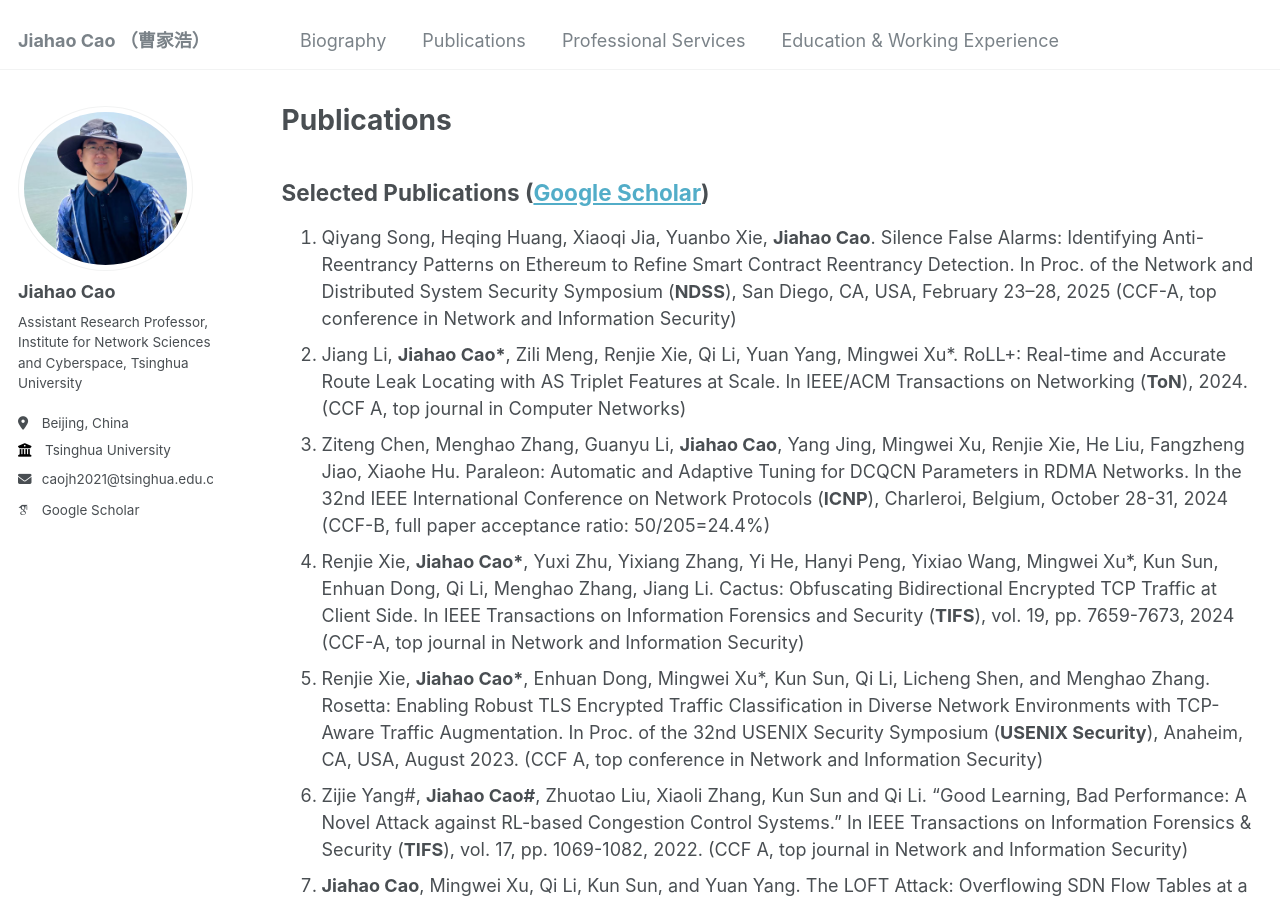
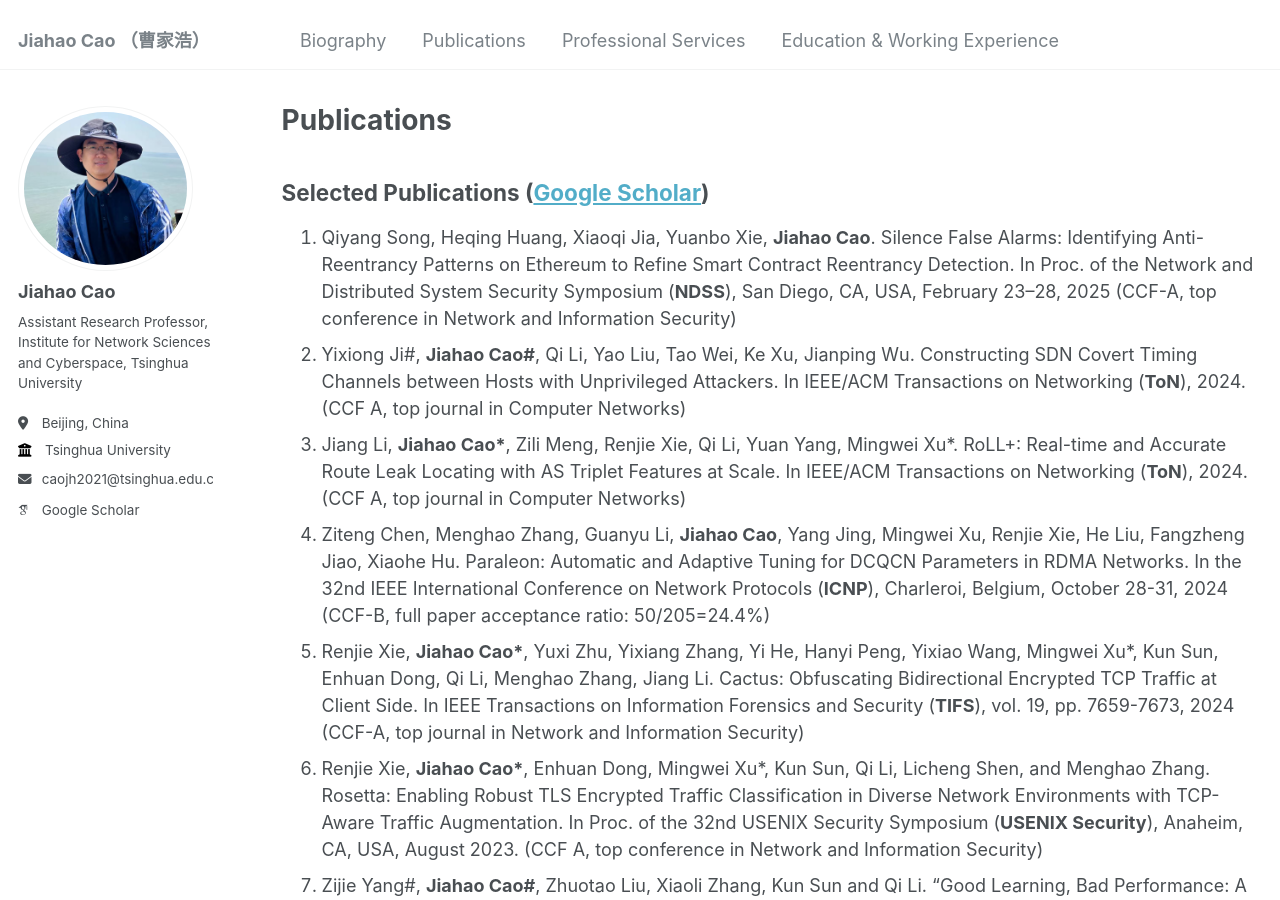
Before and after one commit to caojh15/caojh15.github.io, a Jekyll site: the page built from _pages/publications.md, in a window 1280 px wide and 900 px high. Built offline with Jekyll 4.4.1, drawn with Linux system fonts in a browser that asks for light colours; some web fonts are replaced.

Commit message:
Update publications.md

```diff
--- a/_pages/publications.md
+++ b/_pages/publications.md
@@ -6,17 +6,18 @@ author_profile: true
 ---
 ## Selected Publications ([Google Scholar](https://scholar.google.com.hk/citations?user=eDrMOVkAAAAJ&hl))
 1. Qiyang Song, Heqing Huang, Xiaoqi Jia, Yuanbo Xie, **Jiahao Cao**. Silence False Alarms: Identifying Anti-Reentrancy Patterns on Ethereum to Refine Smart Contract Reentrancy Detection. In Proc. of the Network and Distributed System Security Symposium  (**NDSS**), San Diego, CA, USA, February 23–28, 2025 (CCF-A, top conference in Network and Information Security)
-2. Jiang Li, **Jiahao Cao\***, Zili Meng, Renjie Xie, Qi Li, Yuan Yang, Mingwei Xu*. RoLL+: Real-time and Accurate Route Leak Locating with AS Triplet Features at Scale. In IEEE/ACM Transactions on Networking (**ToN**), 2024. (CCF A,  top journal in Computer Networks)
-3. Ziteng Chen, Menghao Zhang, Guanyu Li, **Jiahao Cao**, Yang Jing, Mingwei Xu, Renjie Xie, He Liu, Fangzheng Jiao, Xiaohe Hu. Paraleon: Automatic and Adaptive Tuning for DCQCN Parameters in RDMA Networks. In the 32nd IEEE International Conference on Network Protocols (**ICNP**), Charleroi, Belgium, October 28-31, 2024 (CCF-B, full paper acceptance ratio: 50/205=24.4%)
-4. Renjie Xie, **Jiahao Cao\***, Yuxi Zhu, Yixiang Zhang, Yi He, Hanyi Peng, Yixiao Wang, Mingwei Xu*, Kun Sun, Enhuan Dong, Qi Li, Menghao Zhang, Jiang Li. Cactus: Obfuscating Bidirectional Encrypted TCP Traffic at Client Side. In IEEE Transactions on Information Forensics and Security (**TIFS**),  vol. 19, pp. 7659-7673, 2024 (CCF-A, top journal in Network and Information Security)
-5. Renjie Xie, **Jiahao Cao\***, Enhuan Dong, Mingwei Xu*, Kun Sun, Qi Li, Licheng Shen, and Menghao Zhang. Rosetta: Enabling Robust TLS Encrypted Traffic Classification in Diverse Network Environments with TCP-Aware Traffic Augmentation. In Proc. of the 32nd USENIX Security Symposium (**USENIX Security**), Anaheim, CA, USA, August 2023. (CCF A, top conference in Network and Information Security)
-6. Zijie Yang#, **Jiahao Cao#**, Zhuotao Liu, Xiaoli Zhang, Kun Sun and Qi Li. "Good Learning, Bad Performance: A Novel Attack against RL-based Congestion Control Systems." In IEEE Transactions on Information Forensics & Security (**TIFS**), vol. 17, pp. 1069-1082, 2022. (CCF A, top journal in Network and Information Security)
-7. **Jiahao Cao**, Mingwei Xu, Qi Li, Kun Sun, and Yuan Yang. The LOFT Attack: Overflowing SDN Flow Tables at a Low Rate. In IEEE/ACM Transactions on Networking (**ToN**), vol. 31, no. 3, pp. 1416-1431, 2022. (CCF A,  top journal in Computer Networks)
-8. Xu He, **Jiahao Cao\***, Shu Wang, Kun Sun, Lisong Xu, and Qi Li*. Auter: Automatically Tuning Multi-layer Network Buffers in Long-Distance Shadowsocks Networks. IEEE International Conference on Computer Communications (**INFOCOM**), Virtual Conference, May 2-5, 2022. (CCF A, top conference in Computer Networks)
-9. Renjie Xie#, **Jiahao Cao#**, Qi Li, Kun Sun, Guofei Gu, Mingwei Xu, and Yuan Yang. Disrupting the SDN Control Channel via Shared Links: Attacks and Countermeasures. In IEEE/ACM Transactions on Networking (**ToN**), vol. 30, no. 5, pp. 2158-2172, 2022. (CCF A, top journal in Computer Networks)
-10. **Jiahao Cao**, Renjie Xie, Kun Sun, Qi Li, Guofei Gu, and Mingwei Xu. When Match Fields Do Not Need to Match: Buffered Packets Hijacking in SDN. In Proc. of the Network and Distributed System Security Symposium (**NDSS**), San Diego, CA, USA, February 2020. (Acceptance Ratio: 17.4%=88/506, CCF A, top conference in Network and Information Security)
-11. Shu Wang, **Jiahao Cao\***, Xu He, Kun Sun, and Qi Li*. When the Differences in Frequency Domain are Compensated: Understanding and Defeating Modulated Replay Attacks on Automatic Speech Recognition. ACM Conference on Computer and Communications Security (**CCS**), Orlando, USA, November 9-13, 2020. (CCF A, top conference in Network and Information Security)
-12. **Jiahao Cao**, Qi Li, Renjie Xie, Kun Sun, Guofei Gu, Mingwei Xu, and Yuan Yang. The CrossPath Attack: Disrupting the SDN Control Channel via Shared Links. In Proc. of the 28th USENIX Security Symposium (**USENIX Security**), Santa Clara, CA, USA, August 2019 (Student Travel Grant, First Round Acceptance Ratio: 9.8%=25/254, Total Acceptance Ratio:15.27%=113/740, CCF A,  top conference in Network and Information Security)
+2. Yixiong Ji#, **Jiahao Cao\#**, Qi Li, Yao Liu, Tao Wei, Ke Xu, Jianping Wu. Constructing SDN Covert Timing Channels between Hosts with Unprivileged Attackers. In IEEE/ACM Transactions on Networking (**ToN**), 2024. (CCF A,  top journal in Computer Networks)
+3. Jiang Li, **Jiahao Cao\***, Zili Meng, Renjie Xie, Qi Li, Yuan Yang, Mingwei Xu*. RoLL+: Real-time and Accurate Route Leak Locating with AS Triplet Features at Scale. In IEEE/ACM Transactions on Networking (**ToN**), 2024. (CCF A,  top journal in Computer Networks)
+4. Ziteng Chen, Menghao Zhang, Guanyu Li, **Jiahao Cao**, Yang Jing, Mingwei Xu, Renjie Xie, He Liu, Fangzheng Jiao, Xiaohe Hu. Paraleon: Automatic and Adaptive Tuning for DCQCN Parameters in RDMA Networks. In the 32nd IEEE International Conference on Network Protocols (**ICNP**), Charleroi, Belgium, October 28-31, 2024 (CCF-B, full paper acceptance ratio: 50/205=24.4%)
+5. Renjie Xie, **Jiahao Cao\***, Yuxi Zhu, Yixiang Zhang, Yi He, Hanyi Peng, Yixiao Wang, Mingwei Xu*, Kun Sun, Enhuan Dong, Qi Li, Menghao Zhang, Jiang Li. Cactus: Obfuscating Bidirectional Encrypted TCP Traffic at Client Side. In IEEE Transactions on Information Forensics and Security (**TIFS**),  vol. 19, pp. 7659-7673, 2024 (CCF-A, top journal in Network and Information Security)
+6. Renjie Xie, **Jiahao Cao\***, Enhuan Dong, Mingwei Xu*, Kun Sun, Qi Li, Licheng Shen, and Menghao Zhang. Rosetta: Enabling Robust TLS Encrypted Traffic Classification in Diverse Network Environments with TCP-Aware Traffic Augmentation. In Proc. of the 32nd USENIX Security Symposium (**USENIX Security**), Anaheim, CA, USA, August 2023. (CCF A, top conference in Network and Information Security)
+7. Zijie Yang#, **Jiahao Cao#**, Zhuotao Liu, Xiaoli Zhang, Kun Sun and Qi Li. "Good Learning, Bad Performance: A Novel Attack against RL-based Congestion Control Systems." In IEEE Transactions on Information Forensics & Security (**TIFS**), vol. 17, pp. 1069-1082, 2022. (CCF A, top journal in Network and Information Security)
+8. **Jiahao Cao**, Mingwei Xu, Qi Li, Kun Sun, and Yuan Yang. The LOFT Attack: Overflowing SDN Flow Tables at a Low Rate. In IEEE/ACM Transactions on Networking (**ToN**), vol. 31, no. 3, pp. 1416-1431, 2022. (CCF A,  top journal in Computer Networks)
+9. Xu He, **Jiahao Cao\***, Shu Wang, Kun Sun, Lisong Xu, and Qi Li*. Auter: Automatically Tuning Multi-layer Network Buffers in Long-Distance Shadowsocks Networks. IEEE International Conference on Computer Communications (**INFOCOM**), Virtual Conference, May 2-5, 2022. (CCF A, top conference in Computer Networks)
+10. Renjie Xie#, **Jiahao Cao#**, Qi Li, Kun Sun, Guofei Gu, Mingwei Xu, and Yuan Yang. Disrupting the SDN Control Channel via Shared Links: Attacks and Countermeasures. In IEEE/ACM Transactions on Networking (**ToN**), vol. 30, no. 5, pp. 2158-2172, 2022. (CCF A, top journal in Computer Networks)
+11. **Jiahao Cao**, Renjie Xie, Kun Sun, Qi Li, Guofei Gu, and Mingwei Xu. When Match Fields Do Not Need to Match: Buffered Packets Hijacking in SDN. In Proc. of the Network and Distributed System Security Symposium (**NDSS**), San Diego, CA, USA, February 2020. (Acceptance Ratio: 17.4%=88/506, CCF A, top conference in Network and Information Security)
+12. Shu Wang, **Jiahao Cao\***, Xu He, Kun Sun, and Qi Li*. When the Differences in Frequency Domain are Compensated: Understanding and Defeating Modulated Replay Attacks on Automatic Speech Recognition. ACM Conference on Computer and Communications Security (**CCS**), Orlando, USA, November 9-13, 2020. (CCF A, top conference in Network and Information Security)
+13. **Jiahao Cao**, Qi Li, Renjie Xie, Kun Sun, Guofei Gu, Mingwei Xu, and Yuan Yang. The CrossPath Attack: Disrupting the SDN Control Channel via Shared Links. In Proc. of the 28th USENIX Security Symposium (**USENIX Security**), Santa Clara, CA, USA, August 2019 (Student Travel Grant, First Round Acceptance Ratio: 9.8%=25/254, Total Acceptance Ratio:15.27%=113/740, CCF A,  top conference in Network and Information Security)
 
 ## Papers in 2025
 1. Qiyang Song, Heqing Huang, Xiaoqi Jia, Yuanbo Xie, **Jiahao Cao**. Silence False Alarms: Identifying Anti-Reentrancy Patterns on Ethereum to Refine Smart Contract Reentrancy Detection. In Proc. of the Network and Distributed System Security Symposium  (**NDSS**), San Diego, CA, USA, February 23–28, 2025 (CCF-A, top conference in Network and Information Security)
```
